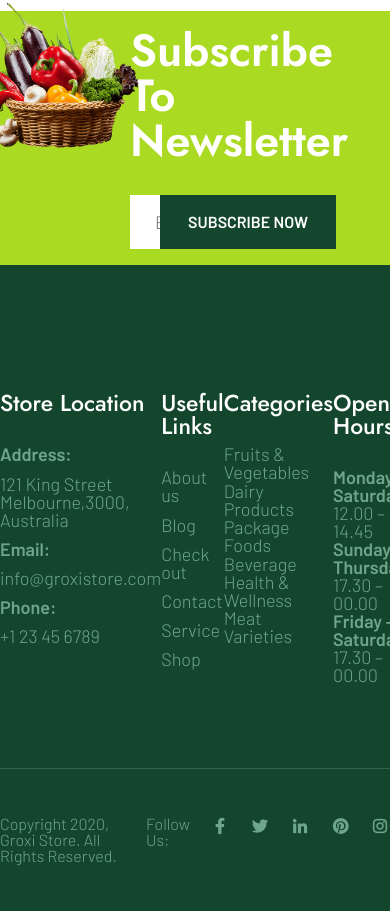
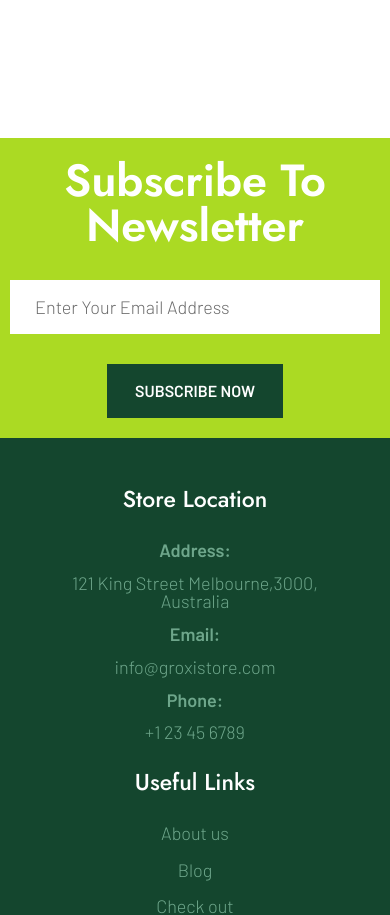
Before and after one commit to ilya-ozerov/groxi, a React (Create React App) app: page /home in a window 390 px wide. Shown: the part 9035-9950 px from the top of the page. Built offline with nearby package versions, Linux system fonts and the light colour scheme.

Commit message:
Added adaptive styles of <Footer>

```diff
--- a/src/сomponents/common/Footer/Footer.scss
+++ b/src/сomponents/common/Footer/Footer.scss
@@ -3,11 +3,9 @@
     color: #ffffff;
 
     &__body {
-        // background-color: #fff;
         display: flex;
         flex-direction: column;
         align-items: center;
-        //justify-content: center;
     }
 
     &__info {
@@ -17,8 +15,24 @@
         justify-content: space-between;
 
         margin-bottom: 100px;
+
+        @media (max-width: 1125px) {
+            display: flex;
+            flex-direction: column;
+            align-items: center;
+            text-align: center;
+        }
+        @media (max-width: 767px) {
+            margin-bottom: 50px;
+        }
     }
     &__column {
+        @media (max-width: 1125px) {
+            margin-bottom: 30px;
+            &:last-child {
+                margin-bottom: 0;
+            }
+        }
     }
     &__title {
         font-family: "Jost", sans-serif;
@@ -68,13 +82,34 @@
     align-items: center;
     height: 254px;
 
+    @media (max-width: 1125px) {
+        display: flex;
+        flex-direction: column;
+        align-items: center;
+        justify-content: center;
+        width: 100%;
+        text-align: center;
+        padding: 10px;
+        height: 300px;
+
+        transform: translate(0);
+
+        margin-bottom: 100px;
+    }
+
+    @media (max-width: 767px) {
+        margin-bottom: 50px;
+    }
+
     &__image {
-        //@at-root: #fff;
-
         img {
             transform: scale(2.5, 2.5) translate(10px, -25px);
             width: 50%;
             height: 50%;
+        }
+
+        @media (max-width: 1125px) {
+            display: none;
         }
     }
     &__body {
@@ -91,11 +126,20 @@
         width: 100%;
         display: flex;
         padding-right: 54px;
+        @media (max-width: 1125px) {
+            width: 100%;
+            padding-right: 0;
+            flex-direction: column;
+            align-items: center;
+            justify-content: center;
+        }
     }
     &__input {
         flex: 1 1 auto;
-        // position: relative;
-        // z-index: 2;
+        @media (max-width: 1125px) {
+            width: 100%;
+            margin-bottom: 30px;
+        }
         input {
             width: 100%;
             height: 54px;
@@ -129,15 +173,31 @@
 
         display: grid;
         grid-template-columns: 1fr 1fr;
+
+        @media (max-width: 1125px) {
+            display: flex;
+            flex-direction: column;
+            align-items: center;
+            justify-content: center;
+            text-align: center;
+        }
     }
 
     &__copy {
+        @media (max-width: 1125px) {
+            order: 2;
+        }
     }
     &__socials {
         display: grid;
         grid-auto-flow: column;
         gap: 20px;
         justify-self: end;
+
+        @media (max-width: 1125px) {
+            order: 1;
+            margin-bottom: 30px;
+        }
     }
     &__follow {
     }
```
